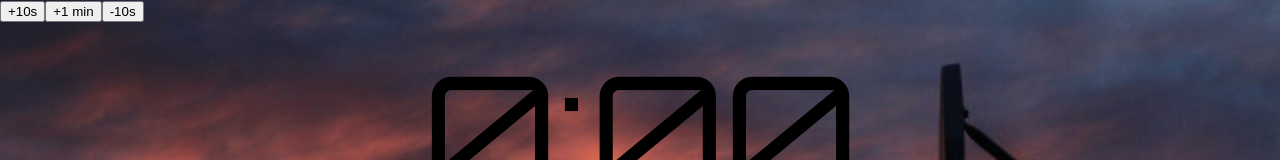
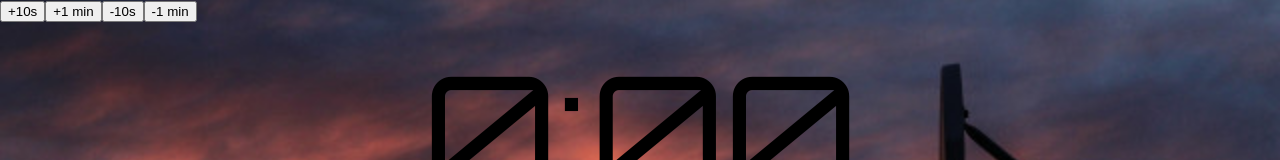
Before and after one commit to lroberts77/Tdd-react-practice, a React (Create React App) app: page / in a window 1280 px wide. Shown: the top 160 px of the page. Built offline with nearby package versions, Linux system fonts and the light colour scheme.

Commit message:
added button with text -1 min and passed test

```diff
--- a/src/Counter.js
+++ b/src/Counter.js
@@ -56,6 +56,7 @@ export default function Counter() {
       <button id="timerPlus10s" onClick={() => setseconds( seconds => seconds + 10 )}>+10s</button>
       <button id="timerPlus1min" onClick={() => setminutes( minutes => minutes + 1 )}>+1 min</button>
       <button id="timerMinus10s" onClick={() => setseconds( seconds => seconds - 10 )}>-10s</button>
+      <button id="timerMinus1min">-1 min</button>
       <div className="timer">
         <span id="min" className="minutes">{minutes}</span>:<span id="sec" className="seconds">{seconds}</span>
       </div>
```
